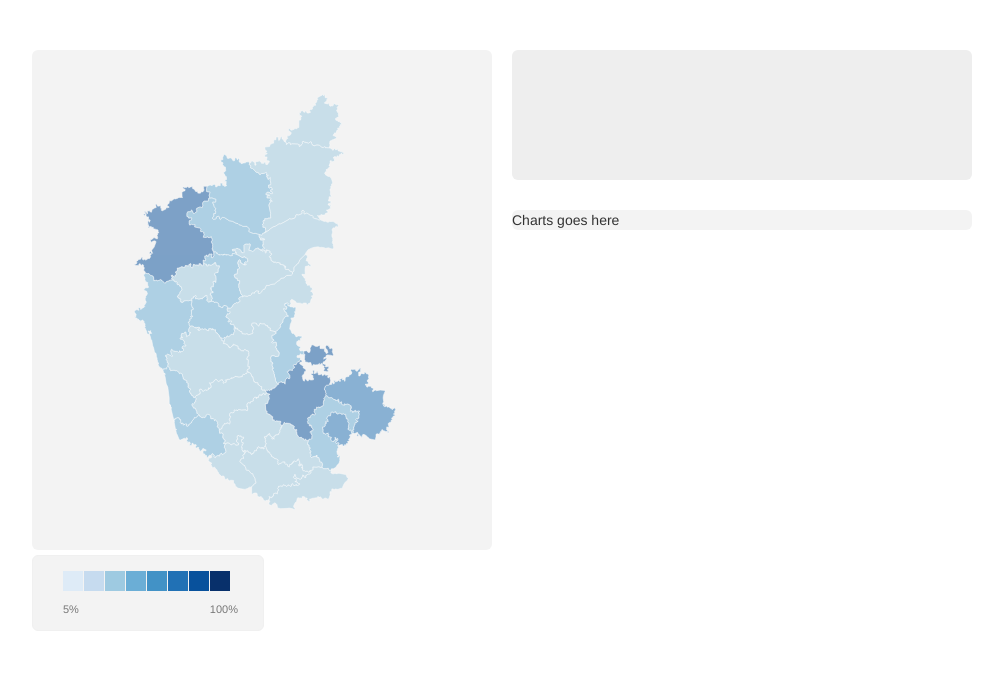
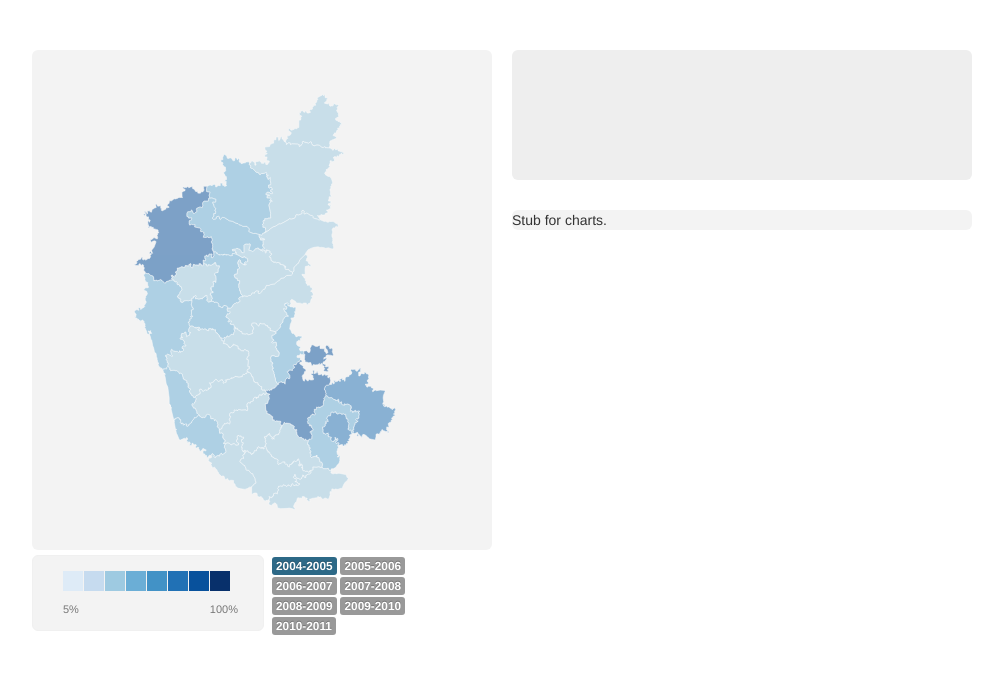
Before and after one commit to klpdotorg/timeseries, a plain HTML site: page choropleth.html in a window 1280 px wide. Shown: the whole page, without its empty margins (138-1141 px from the left). Drawn offline with Linux system fonts and the light colour scheme.

Commit message:
Stubs for selecting academic year

```diff
--- a/choropleth.html
+++ b/choropleth.html
@@ -24,7 +24,7 @@
           </div>
         </div>
         <div class="span6">
-          <div class="graphs">Charts goes here</div>
+          <div class="graphs">Stub for charts.</div>
         </div>
       </div>
       <div class="row-fluid">
@@ -44,6 +44,14 @@
               <p class="more">100%</p>
           </div>
         </div>
+        <div class="span2">
+          <a href="javascript:changeYear(04)" class="label label-info">2004-2005</a>
+          <a href="javascript:changeYear(05)" class="label">2005-2006</a>
+          <a href="javascript:changeYear(06)" class="label">2006-2007</a>
+          <a href="javascript:changeYear(07)" class="label">2007-2008</a>
+          <a href="javascript:changeYear(08)" class="label">2008-2009</a>
+          <a href="javascript:changeYear(09)" class="label">2009-2010</a>
+          <a href="javascript:changeYear(10)" class="label">2010-2011</a>
       </div>
     </div>
   </body>
--- a/css/choropleth.css
+++ b/css/choropleth.css
@@ -127,3 +127,7 @@ body {
 #legend .q8-9{
 	background: #08306B;
 }
+
+.label:hover{
+	opacity: 0.5;
+}
```
